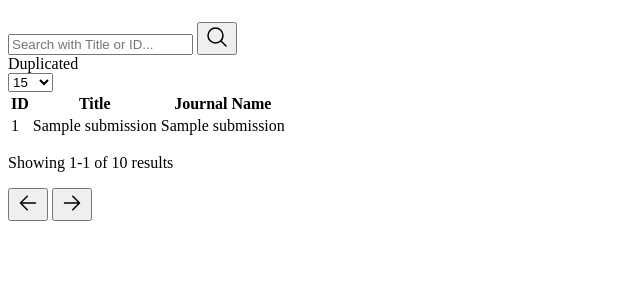
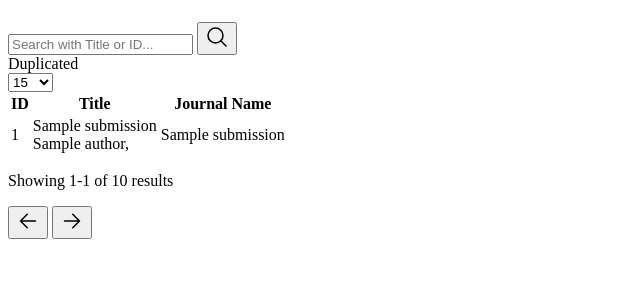
Before and after one commit to DDV2412/webscraping, a Python web app: template app/templates/index.jinja2 in a window 1280 px wide. Shown: the part 58-358 px from the top of the page, without its empty margins (0-640 px from the left). Run offline with Jinja, Linux system fonts and the light colour scheme; the template is opened without the code that fills it: most values are stand-ins (such as "Sample title", 1, 10 or a date in 2020).

Commit message:
Update index.jinja2

```diff
--- a/app/templates/index.jinja2
+++ b/app/templates/index.jinja2
@@ -60,7 +60,9 @@
                                 {% for submission in content.submissions%}
                                     <tr>
                                         <td class="index">{{submission.submission_id}}</td>
-                                        <td>{{submission.title}}<br/>
+                                        <td>{{submission.title}}<br/> {% for author in submission.authors%}
+                                                <span>{{author.name}},</span>
+                                            {%endfor%}
                                         </td>
                                         <td>{{submission.journal_name}}</td>
                                     </tr>
```
